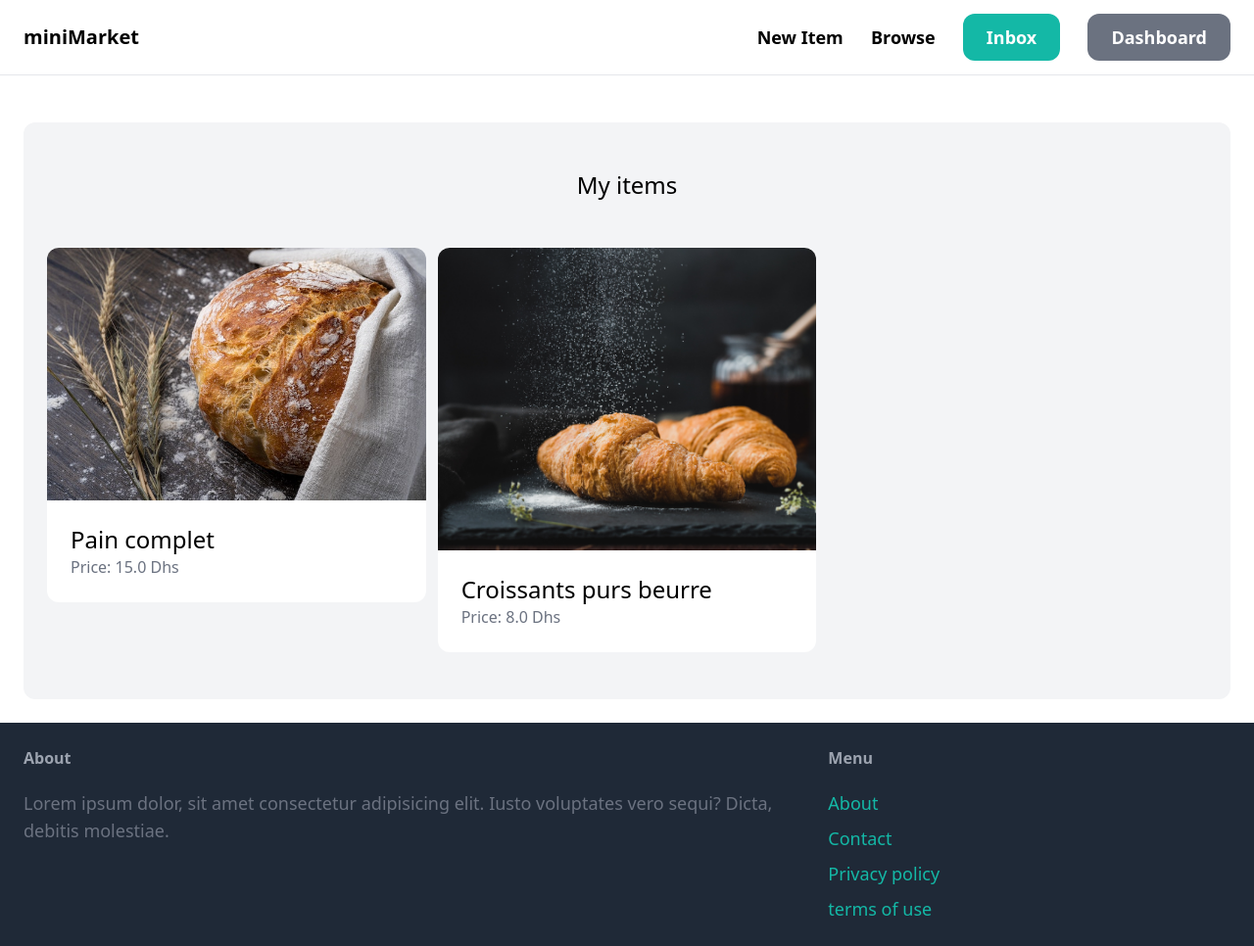
After one commit to SoULyDeV/marketSite, a Django app: page /dashboard/ in a window 1280 px wide. The commit adds this page. Shown: the whole page at 98% size. Run offline with Django 4.2, Linux system fonts and the light colour scheme; a user stored in the database is signed in; data comes from the database, SQL or seed files in the repository; some libraries are stand-ins or nearby versions.

Commit message:
edditing a dashboard

```diff
--- a/miniMarket/core/templates/core/base.html
+++ b/miniMarket/core/templates/core/base.html
@@ -21,7 +21,7 @@
             {% if request.user.is_authenticated %}
 
             <a href="#" class="px-6 py-3 text-lg font-semibold bg-teal-500 text-white rounded-xl hover:bg-teal-700">Inbox</a>
-            <a href="#" class="px-6 py-3 text-lg font-semibold bg-gray-500 text-white rounded-xl hover:bg-gray-700">Dashboard</a>
+            <a href="{% url 'dashboard:index' %}" class="px-6 py-3 text-lg font-semibold bg-gray-500 text-white rounded-xl hover:bg-gray-700">Dashboard</a>
 
             {% else %}
             <a href="{% url 'core:signup' %}" class="px-6 py-3 text-lg font-semibold bg-teal-500 text-white rounded-xl hover:bg-teal-700">Sign Up!</a>
--- /dev/null
+++ b/miniMarket/dashboard/templates/dashboard/index.html
@@ -0,0 +1,30 @@
+{% extends 'core/base.html' %}
+
+{% block title %}Dashboard!{% endblock %}
+
+
+
+{% block content %}
+    <div class="mt-6 px-6 py-12 bg-gray-100 rounded-xl">
+        <h2 class="mb-12 text-2xl text-center">My items</h2>
+
+        <div class="grid grid-cols-3 gap-3">
+            {% for item in items %}
+            <div>
+                <a href="{% url 'item:detail' item.id %}">
+                    <div>
+                        <img src="{{ item.image.url }}" class="rounded-t-xl">
+                    </div>
+
+                    <div class="p-6 bg-white rounded-b-xl">
+                        <h2 class="text-2xl">{{ item.name }}</h2>
+                        <p class="text-gray-500">Price: {{ item.price }} Dhs</p>
+                    </div>
+
+                </a>
+            </div>
+
+            {% endfor %}
+        </div>
+    </div>
+{%endblock%}
--- /dev/null
+++ b/miniMarket/dashboard/urls.py
@@ -0,0 +1,10 @@
+from django.urls import path
+
+from . import views
+
+
+app_name = 'dashboard'
+
+urlpatterns = [
+    path('', views.index, name='index'),
+]
--- a/miniMarket/dashboard/views.py
+++ b/miniMarket/dashboard/views.py
@@ -1,3 +1,13 @@
+from django.contrib.auth.decorators import login_required
 from django.shortcuts import render
 
 # Create your views here.
+from item.models import Item
+
+
+
+@login_required
+def index(request):
+    items = Item.objects.filter(created_by=request.user)
+
+    return render(request, 'dashboard/index.html', {'items': items})
--- a/miniMarket/miniMarket/settings.py
+++ b/miniMarket/miniMarket/settings.py
@@ -42,6 +42,7 @@ INSTALLED_APPS = [
     'django.contrib.messages',
     'django.contrib.staticfiles',
     'core',
+    'dashboard',
     'item',
 ]
 
--- a/miniMarket/miniMarket/urls.py
+++ b/miniMarket/miniMarket/urls.py
@@ -24,5 +24,6 @@ from django.urls import path, include
 urlpatterns = [
     path('', include('core.urls')),
     path('items/', include('item.urls')),
+    path('dashboard/', include('dashboard.urls')),
     path('admin/', admin.site.urls),
 ] + static(settings.MEDIA_URL, document_root=settings.MEDIA_ROOT)
```
